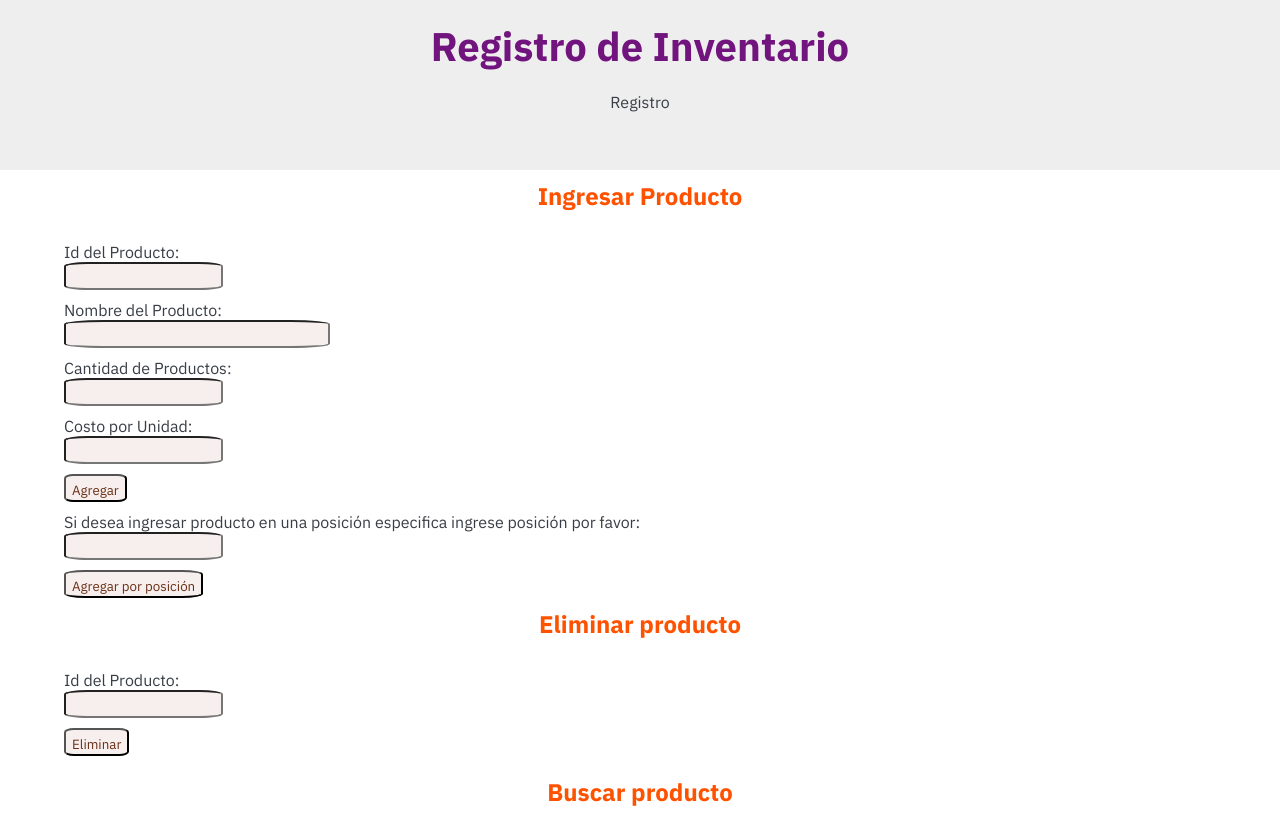
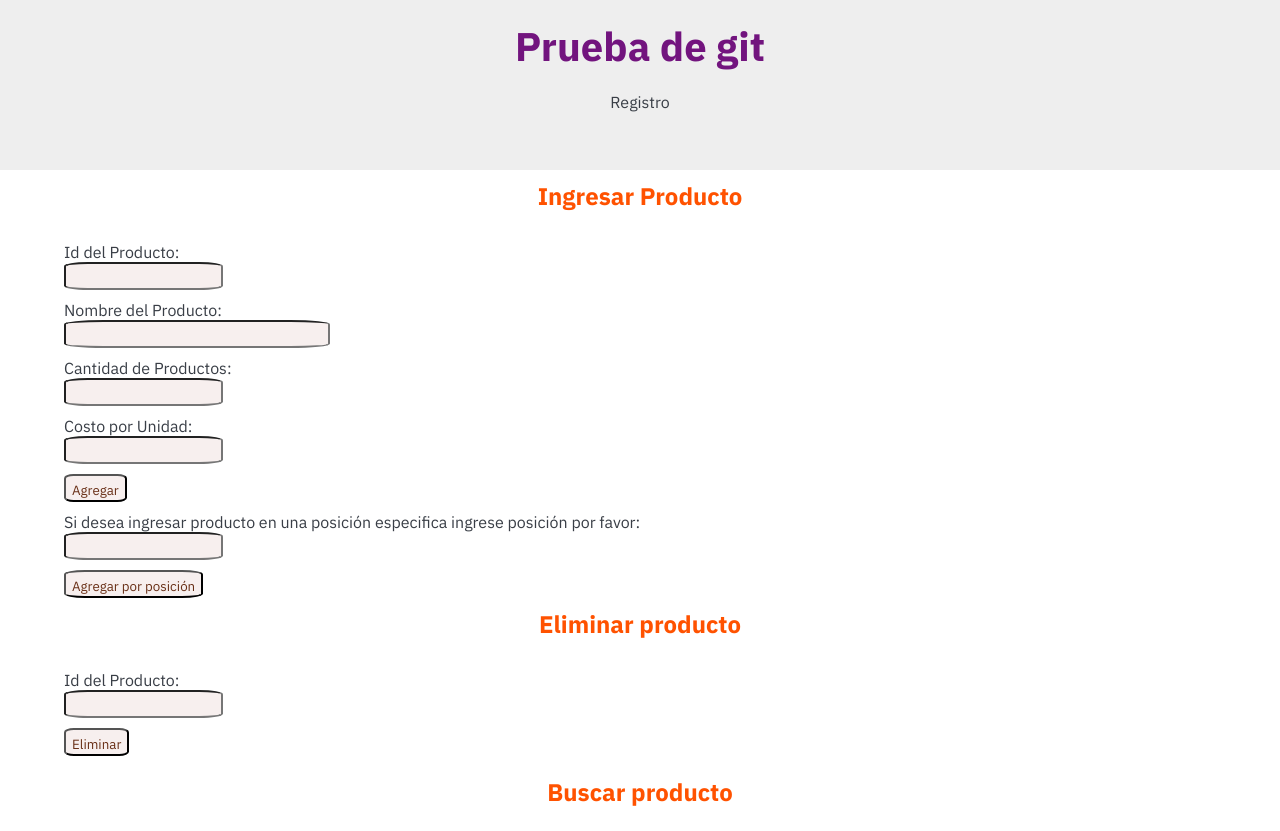
Before and after one commit to ProyectoColima/product-inventory, a plain HTML site: page index.html in a window 1280 px wide. Shown: the top 831 px of the page. Drawn offline with Linux system fonts and the light colour scheme; some packages are replaced by stand-ins of ours; a script that the page names is missing.

Commit message:
Prueba Git

```diff
--- a/index.html
+++ b/index.html
@@ -14,7 +14,7 @@
 
   <body>
     <div class="header">
-      <h1>Registro de Inventario</h1>
+      <h1>Prueba de git</h1>
       <p class="azul">Registro</p>
     </div>
 
```
